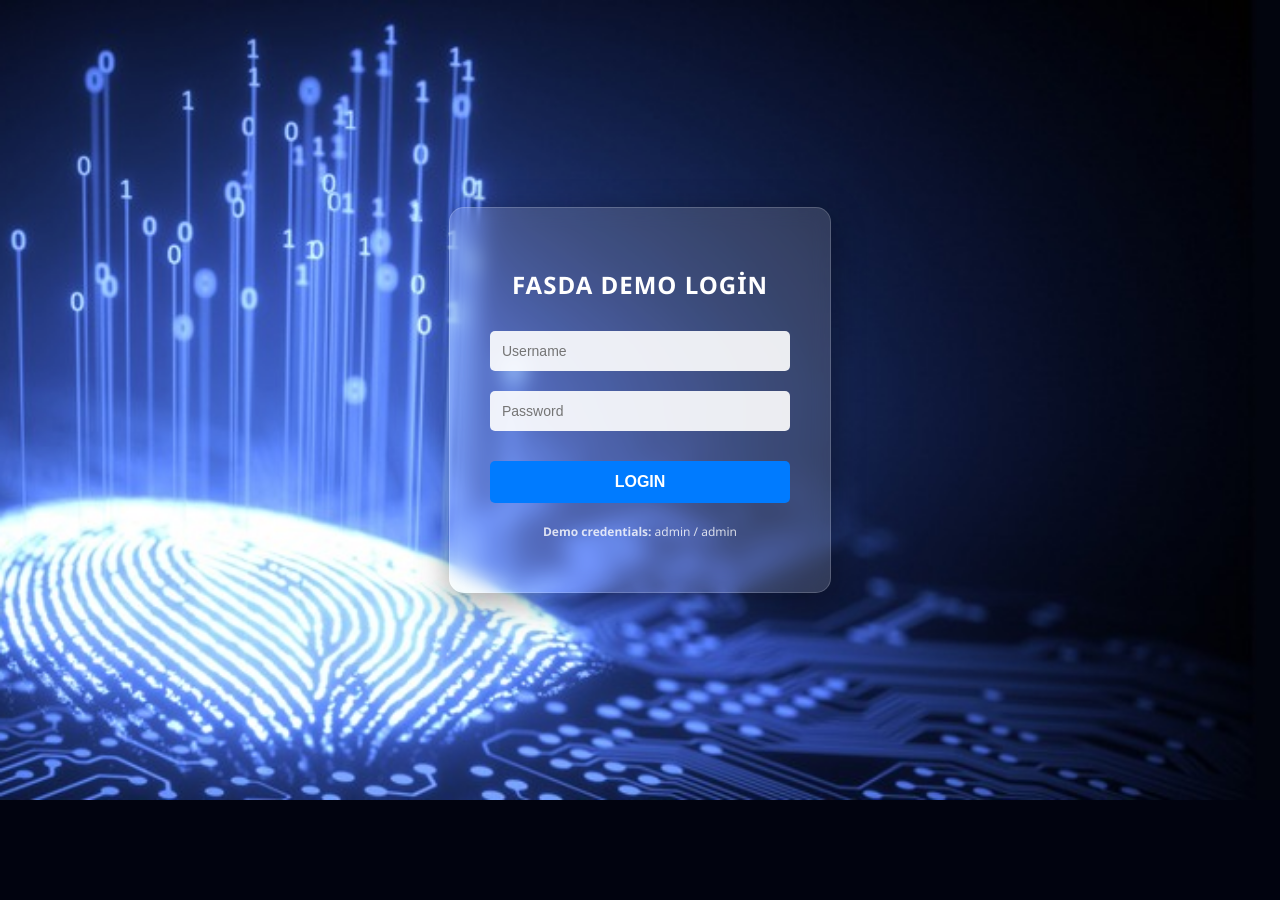
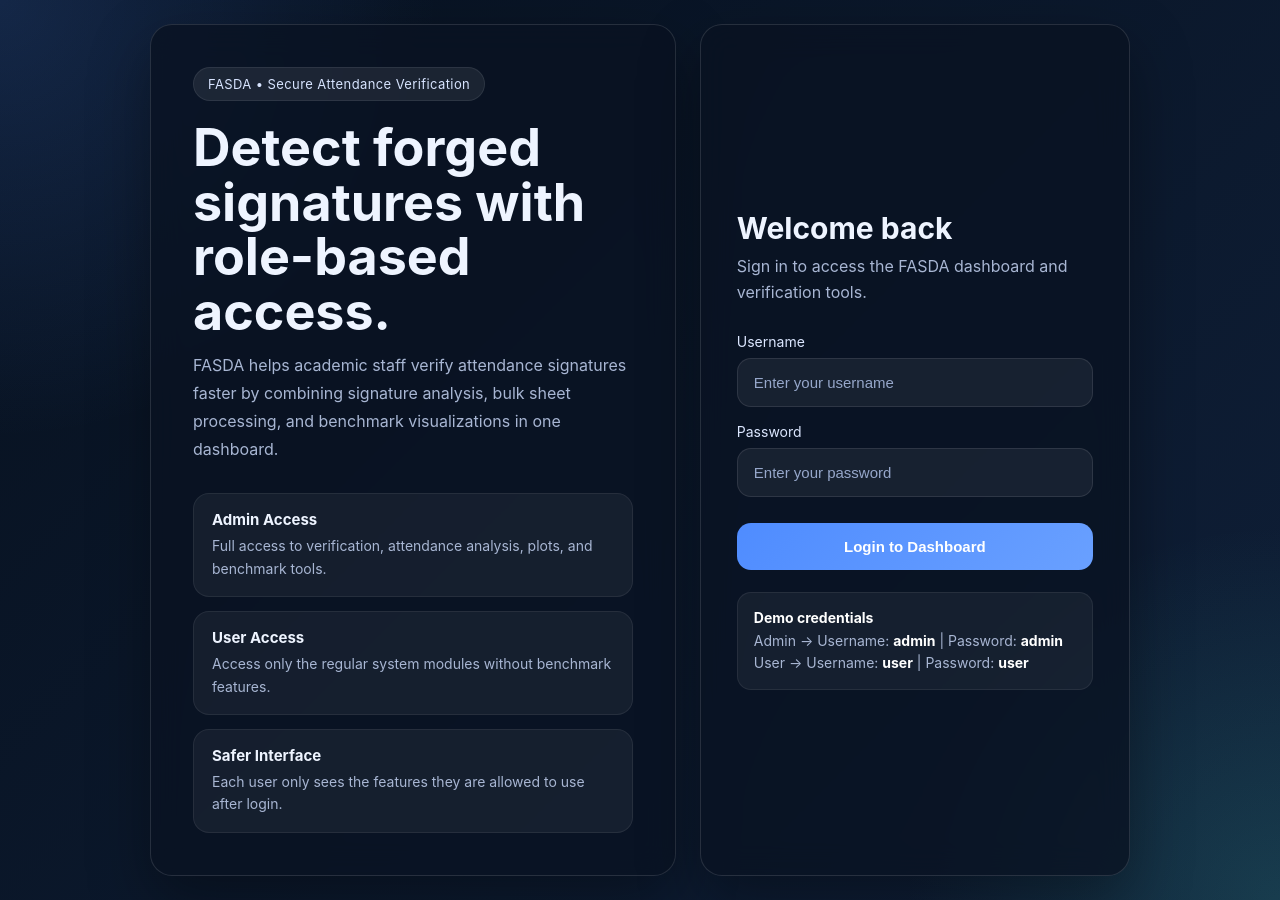
Before and after one commit to Boratxd/FASDA, a Flask app: page / in a window 1280 px wide. Before the commit the page ends 800 px from the top, so only its background shows below. Run offline with Flask 3, Linux system fonts and the light colour scheme.

Commit message:
Revamp login page with new design and features

```diff
--- a/frontend/templates/login.html
+++ b/frontend/templates/login.html
@@ -1,107 +1,101 @@
 <!DOCTYPE html>
-<html lang="tr">
+<html lang="en">
 <head>
     <meta charset="UTF-8">
     <meta name="viewport" content="width=device-width, initial-scale=1.0">
-    <title>FASDA Login</title>
+    <title>FASDA | Login</title>
     <style>
-
+        :root {
+            --bg-1: #07111f; --bg-2: #0f1f38; --card: rgba(9, 18, 34, 0.78);
+            --border: rgba(255, 255, 255, 0.12); --text: #eef4ff; --muted: #a8b6d3;
+            --primary: #4f8cff; --primary-hover: #3d79eb; --shadow: 0 24px 60px rgba(0, 0, 0, 0.35);
+            --radius: 22px; --danger: #ff9aae; --danger-bg: rgba(255,93,115,.12);
+        }
+        * { box-sizing: border-box; }
         body {
-            margin: 0;
-            padding: 0;
-            height: 100vh;
-            font-family: 'Segoe UI', Tahoma, Geneva, Verdana, sans-serif;
-
-            /* backgroun image*/
-            background-image: url("{{ url_for('static', filename='images/what-is-signature.jpeg') }}");
-            background-size: cover; /* full */
-            background-position: center; /* ortala */
-            background-repeat: no-repeat;
-
-            /*Flexbox - to center it */
-            display: flex;
-            justify-content: center;
-            align-items: center;
+            margin: 0; min-height: 100vh; font-family: Inter, "Segoe UI", Arial, sans-serif; color: var(--text);
+            background:
+                radial-gradient(circle at top left, rgba(79, 140, 255, 0.18), transparent 28%),
+                radial-gradient(circle at bottom right, rgba(71, 214, 193, 0.16), transparent 24%),
+                linear-gradient(135deg, var(--bg-1), var(--bg-2));
+            display: grid; place-items: center; padding: 24px;
         }
-
-        /* login box's div */
-        .login-card {
-            background-color: rgba(255, 255, 255, 0.15); /* Yarı saydam beyaz */
-            backdrop-filter: blur(10px); /* Buzlu cam efekti */
-            padding: 40px;
-            border-radius: 15px;
-            box-shadow: 0 8px 32px 0 rgba(0, 0, 0, 0.37);
-            border: 1px solid rgba(255, 255, 255, 0.18);
-            width: 300px;
-            text-align: center;
-            color: white;
+        .login-shell { width: 100%; max-width: 980px; display: grid; grid-template-columns: 1.1fr 0.9fr; gap: 24px; }
+        .brand-panel, .login-card {
+            background: var(--card); border: 1px solid var(--border); border-radius: var(--radius);
+            backdrop-filter: blur(16px); box-shadow: var(--shadow);
         }
-
-        /* title style, ötekilerle aynı */
-        h2 {
-            margin-bottom: 20px;
-            font-weight: 600;
-            letter-spacing: 1px;
-            text-transform: uppercase;
+        .brand-panel { padding: 42px; display:flex; flex-direction:column; justify-content:space-between; min-height:620px; }
+        .badge {
+            width: fit-content; padding: 8px 14px; border-radius: 999px; font-size: 13px; letter-spacing: .4px;
+            color: #d7e4ff; background: rgba(255, 255, 255, 0.08); border: 1px solid rgba(255, 255, 255, 0.08);
         }
-
-        /* Input */
-        input {
-            width: 100%;
-            padding: 12px;
-            margin: 10px 0;
-            border: none;
-            border-radius: 5px;
-            background-color: rgba(255, 255, 255, 0.9);
-            box-sizing: border-box; /* Padding'in genişliği bozmasını engeller */
-            font-size: 14px;
+        .brand-panel h1 { margin:20px 0 12px; font-size: clamp(34px, 5vw, 52px); line-height:1.05; }
+        .brand-panel p { margin:0; max-width:520px; color:var(--muted); line-height:1.75; font-size:16px; }
+        .features { display:grid; gap:14px; margin-top:30px; }
+        .feature { padding:16px 18px; border-radius:16px; background:rgba(255,255,255,.05); border:1px solid rgba(255,255,255,.07);}
+        .feature strong { display:block; margin-bottom:6px; font-size:15px; }
+        .feature span { color:var(--muted); font-size:14px; line-height:1.6; }
+        .login-card { padding:36px; display:flex; flex-direction:column; justify-content:center; }
+        .login-card h2 { margin:0 0 8px; font-size:30px; }
+        .login-card .subtext { margin:0 0 28px; color:var(--muted); line-height:1.6; }
+        .field { margin-bottom:16px; }
+        .field label { display:block; margin-bottom:8px; font-size:14px; color:#dce7ff; }
+        .field input {
+            width:100%; padding:15px 16px; border-radius:14px; border:1px solid rgba(255,255,255,.1);
+            background:rgba(255,255,255,.06); color:var(--text); font-size:15px; outline:none;
         }
-
-        input:focus {
-            outline: none;
-            box-shadow: 0 0 5px #4a90e2;
+        .field input::placeholder { color:#96a7ca; }
+        .login-btn {
+            width:100%; margin-top:10px; padding:15px 18px; border:none; border-radius:14px;
+            background: linear-gradient(135deg, var(--primary), #69a0ff); color:white; font-size:15px; font-weight:700;
+            cursor:pointer;
         }
-
-        /* Buton Tasarımı */
-        button {
-            width: 100%;
-            padding: 12px;
-            margin-top: 20px;
-            border: none;
-            border-radius: 5px;
-            background-color: #007bff; /* BU RENGİ KULLANIYORUZ !!!! */
-            color: white;
-            font-size: 16px;
-            font-weight: bold;
-            cursor: pointer;
-            transition: background-color 0.3s;
+        .demo-box, .error-box {
+            margin-top:22px; padding:14px 16px; border-radius:14px; font-size:14px; line-height:1.6;
+            border:1px solid rgba(255,255,255,.07);
         }
-
-        button:hover {
-            background-color: #0056b3; /* koyulaştuırıyor, bu güzel*/
-        }
-
-        /* Alt Bilgi Yazısı */
-        .info-text {
-            margin-top: 20px;
-            font-size: 12px;
-            color: rgba(255, 255, 255, 0.8);
-        }
+        .demo-box { background: rgba(255,255,255,.05); color: var(--muted); }
+        .demo-box strong { color:#fff; }
+        .error-box { background: var(--danger-bg); color: var(--danger); border-color: rgba(255,93,115,.24);}
+        @media (max-width: 900px) { .login-shell { grid-template-columns:1fr; } .brand-panel { min-height:auto; } }
     </style>
 </head>
 <body>
-
-    <div class="login-card">
-        <h2>FASDA Demo Login</h2>
-
-        <form method="post">
-            <input name="username" type="text" placeholder="Username" required>
-            <input name="password" type="password" placeholder="Password" required>
-            <button type="submit">LOGIN</button>
-        </form>
-
-        <p class="info-text"><b>Demo credentials:</b> admin / admin</p>
+    <div class="login-shell">
+        <section class="brand-panel">
+            <div>
+                <div class="badge">FASDA • Secure Attendance Verification</div>
+                <h1>Detect forged signatures with role-based access.</h1>
+                <p>FASDA helps academic staff verify attendance signatures faster by combining signature analysis, bulk sheet processing, and benchmark visualizations in one dashboard.</p>
+            </div>
+            <div class="features">
+                <div class="feature"><strong>Admin Access</strong><span>Full access to verification, attendance analysis, plots, and benchmark tools.</span></div>
+                <div class="feature"><strong>User Access</strong><span>Access only the regular system modules without benchmark features.</span></div>
+                <div class="feature"><strong>Safer Interface</strong><span>Each user only sees the features they are allowed to use after login.</span></div>
+            </div>
+        </section>
+        <section class="login-card">
+            <h2>Welcome back</h2>
+            <p class="subtext">Sign in to access the FASDA dashboard and verification tools.</p>
+            <form method="post">
+                <div class="field">
+                    <label for="username">Username</label>
+                    <input id="username" name="username" type="text" placeholder="Enter your username" required>
+                </div>
+                <div class="field">
+                    <label for="password">Password</label>
+                    <input id="password" name="password" type="password" placeholder="Enter your password" required>
+                </div>
+                <button type="submit" class="login-btn">Login to Dashboard</button>
+            </form>
+            {% if error %}<div class="error-box">{{ error }}</div>{% endif %}
+            <div class="demo-box">
+                <strong>Demo credentials</strong><br>
+                Admin → Username: <strong>admin</strong> | Password: <strong>admin</strong><br>
+                User → Username: <strong>user</strong> | Password: <strong>user</strong>
+            </div>
+        </section>
     </div>
-
 </body>
 </html>
```
